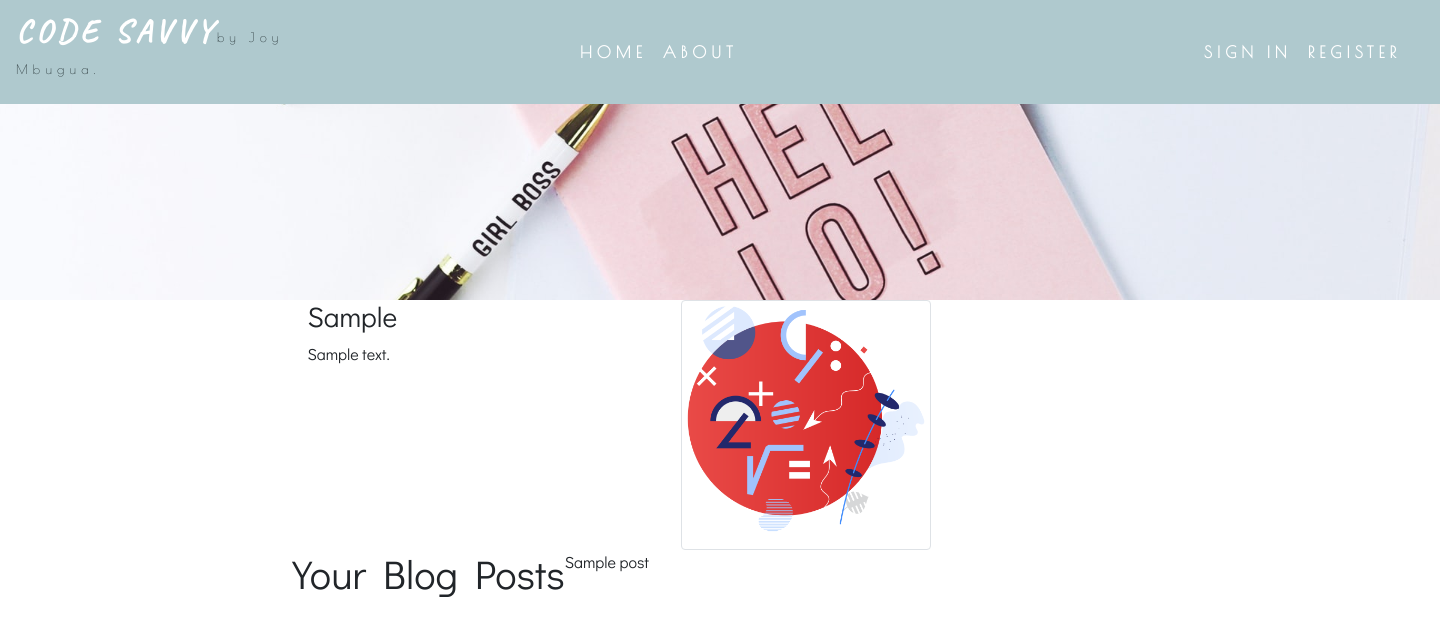
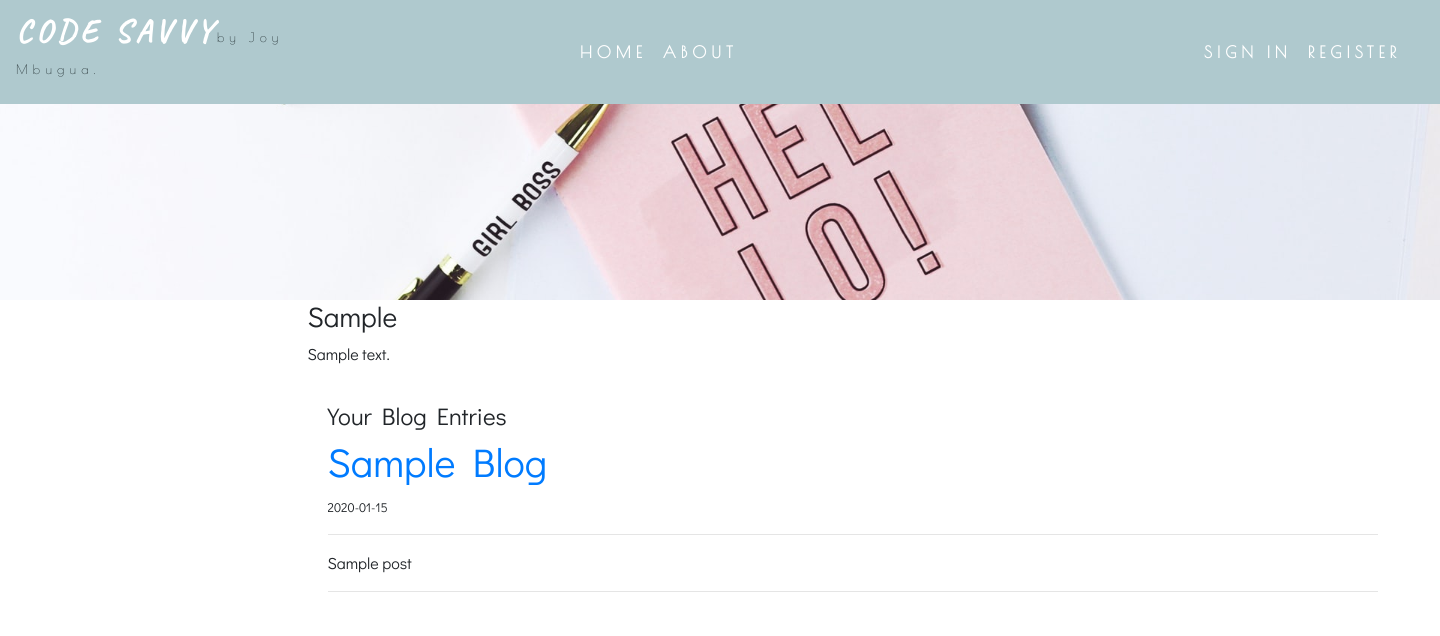
Before and after one commit to w-mbugua/bloggr, a Flask app: template app/templates/profile/profile.html in a window 1440 px wide. Shown: the top 636 px of the page. Run offline with Flask 2, Linux system fonts and the light colour scheme; tables that the repository leaves empty hold one stand-in row (values such as "Sample post"); the template is opened without the code that fills it: values that come from a table or form of the project are taken from there, most other values are stand-ins (such as "Sample title", 1, 10 or a date in 2020); data that the repository does not hold is empty; some libraries are stand-ins or nearby versions.

Commit message:
added proper display of posts on profile

```diff
--- a/app/__init__.py
+++ b/app/__init__.py
@@ -23,9 +23,9 @@ def countr(blog):
     read_time = math.ceil(words // 200)
     msg = None
     if read_time == 1 or read_time < 1:
-        msg = "1 minute read"
+        msg = "1 Minute Read"
     else:
-        msg = f"{read_time} minutes read"
+        msg = f"{read_time} Minutes Read"
     return msg
 
 def create_app(config_name):
--- a/app/static/style.css
+++ b/app/static/style.css
@@ -28,6 +28,10 @@ header {
 }
 .btn-register {
   background-color: lightcoral;
+}
+.btn-post {
+  background-color: #273437;
+  color: wheat;
 }
 nav a {
   color: white;
@@ -88,8 +92,10 @@ blockquote{
     padding: 0px 10px;
     font-family: 'Didact Gothic', sans-serif;
   }
-
-  @media screen and (max-height: 450px) {
-    .sidenav {padding-top: 15px;}
-    .sidenav a {font-size: 18px;}
-  }
+.col-md-1, .col-md-2 {
+  display: flex;
+  align-items: center;
+}
+a:link {
+  text-decoration: none;
+}
--- a/app/templates/new_blog.html
+++ b/app/templates/new_blog.html
@@ -53,9 +53,7 @@
 
               <div class="col-md-8">
                 <!--Flash message -->
-                      {% for subby in subbies %}
-                        <h1>{{ subby.email }}</h1>
-                      {% endfor %}
+
                 <!-- blogging form -->
               <div class="col-md-8">
                 <form method="post">
--- a/app/templates/profile/profile.html
+++ b/app/templates/profile/profile.html
@@ -7,31 +7,33 @@
                 {% if writer.bio %}
                 <p>{{ writer.bio }}</p>
                 {% else %}
-                <p>{{ writer.username | capitalize }} has no bio.</p>
+                <p>You have no bio.</p>
                 {% if writer == current_user %}
                 <p><a href="{{ url_for('main.update_profile', name = writer.username)}}">Edit Profile</a></p>
                 {% endif %}
                 {% endif %}
             </div>
             <!-- photo -->
-            <div class="col-md-3">
-                {% if writer.image_path %}
-                <img src="{{url_for('static',filename='/images/avi.png')}}" alt="" class="img-thumbnail">
-                {% else %}
-                <img src="{{url_for('static',filename='/images/avi.png')}}" alt="" class="img-thumbnail">
-                {% endif %}
-            </div>
+
         </div>
-        <div class="row">
-            <h1>Your Blog Posts</h1>
+
+
+        <!-- display -->
+        <div class="card-body">
+
+            <h4>Your Blog Entries</h4>
             {% if blogs %}
             {% for blog in blogs %}
-                {{ blog.post }}
+         <h1><a href="{{ url_for('main.read_blog', id = blog.id)}}">{{ blog.title | title }}</a></h1>
+         <small>{{ blog.date_posted.strftime('%Y-%m-%d')}}</small>
+            <hr>
+            <p>{{ blog.post | truncate(200) }}</p>
+            <hr>
             {% endfor %}
             {% else %}
-            <p>You have no blog posts</p>
+            <p class="placeholder-comment">You have no blog posts</p>
             {% endif %}
-        </div>
+          </div>
     </div>
 
 {% endblock %}
```
Also changed, not shown: app/templates/blog.html (+6 -5 lines), app/templates/index.html (+5 -3 lines).
